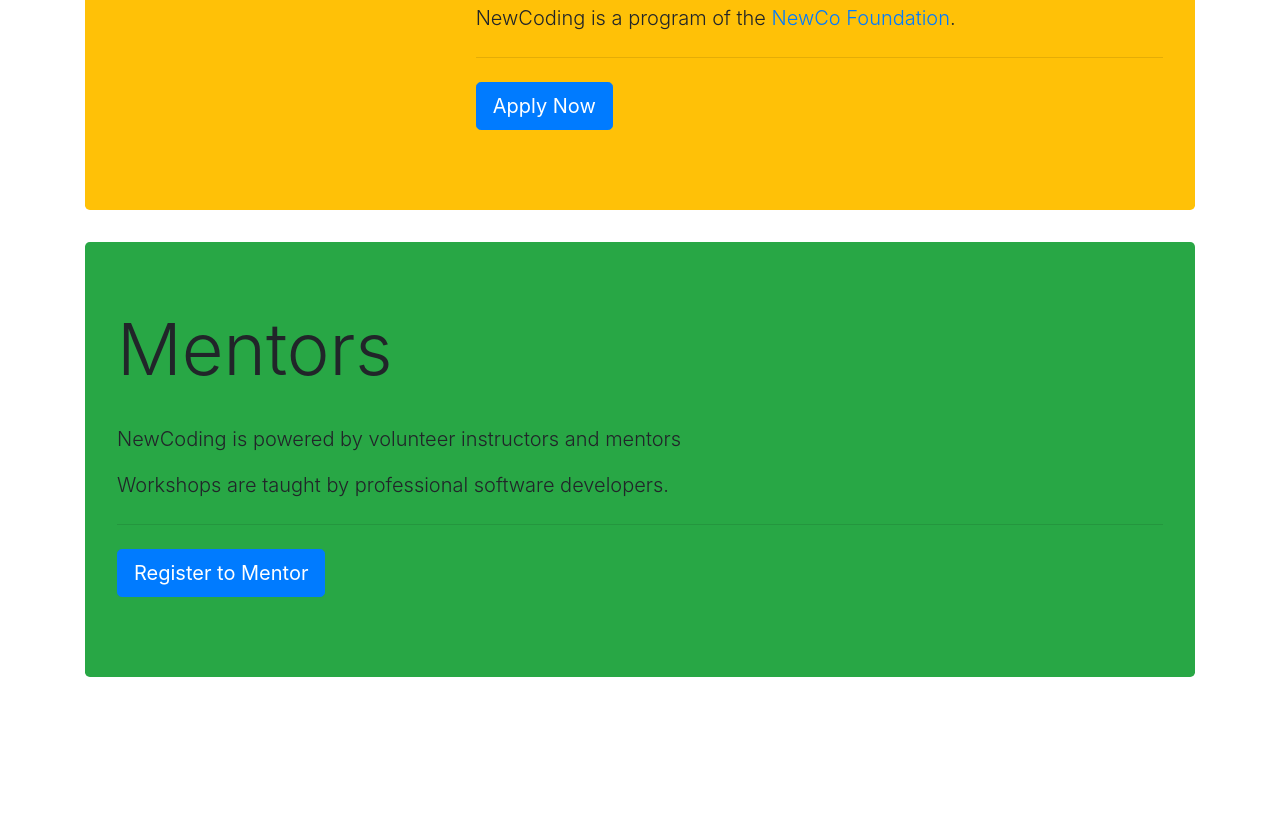
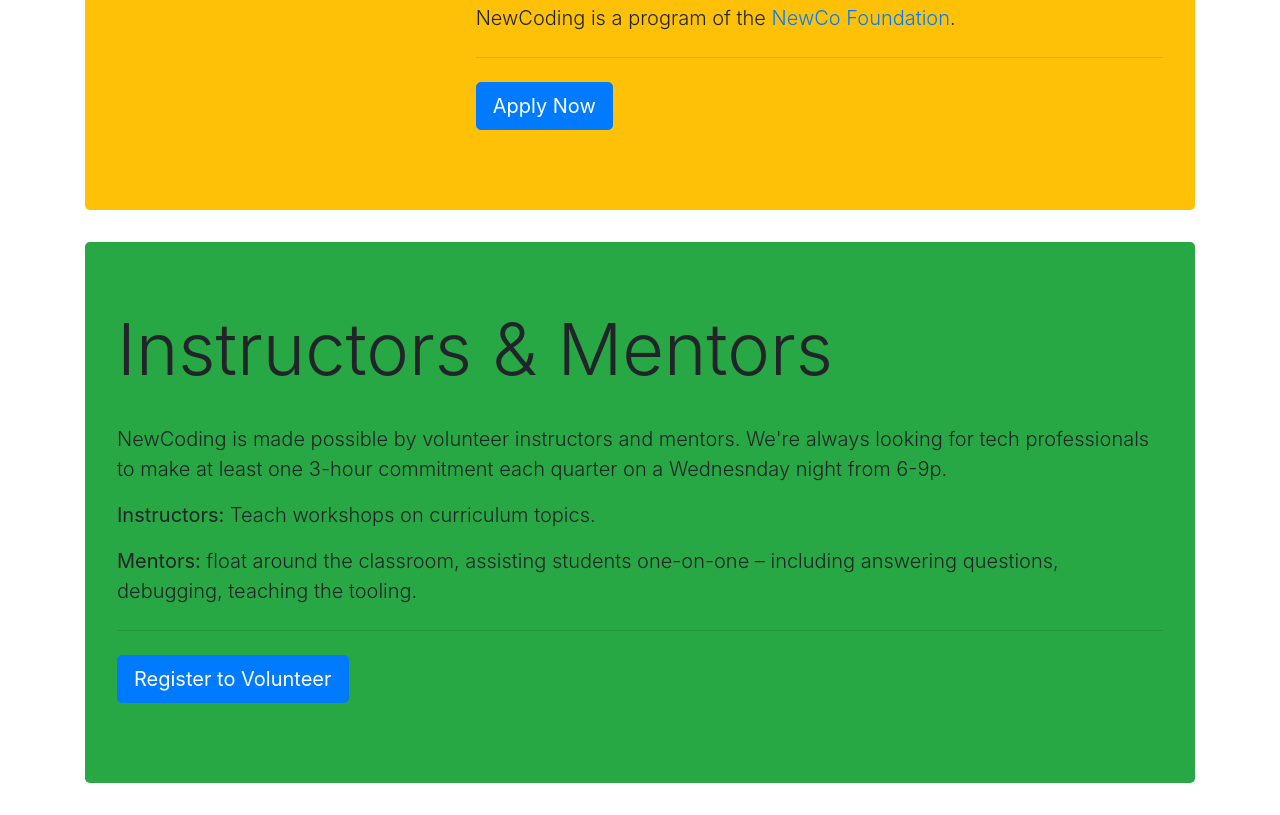
Before and after one commit to newcoding-bootcamp/website-bootstrap, a plain HTML site: page index.html in a window 1280 px wide. Shown: the part 674-1489 px from the top of the page. Before the commit the page ends 1383 px from the top, so only its background shows below. Drawn offline with nearby package versions, Linux system fonts and the light colour scheme.

Commit message:
improve mentors section

```diff
--- a/index.html
+++ b/index.html
@@ -15,10 +15,10 @@
   <meta name="theme-color" content="#ffffff">
 </head>
 <body>
+  <!-- Body Container -->
   <div class="container">
 
     <!-- Intro Jumbotron -->
-
     <div class="jumbotron bg-warning">
       <div class="row">
         <div class="col-lg-4 col-md-8 mx-auto pb-4 mb-4">
@@ -53,28 +53,26 @@
       </div>
     </div>
 
-    <!-- Mentors Jumbotron -->
-
+    <!-- Instructors & Mentors Jumbotron -->
     <div class="jumbotron bg-success">
-
-      <h2 class="display-3 pb-4"><a name="portfolio">Mentors</a></h1>
-
+      <h2 class="display-3 pb-4"><a name="portfolio">Instructors & Mentors</a></h1>
       <div class="row">
         <div class="col-lg-12">
-          <p class="lead">NewCoding is powered by volunteer instructors and mentors</p>
-          <p class="lead">Workshops are taught by professional software developers.</p>
+          <p class="lead">NewCoding is made possible by volunteer instructors and mentors. We're always looking for tech professionals to make at least one 3-hour commitment each quarter on a Wednesnday night from 6-9p.</p>
+          <p class="lead"><strong>Instructors:</strong> Teach workshops on curriculum topics.</p>
+          <p class="lead"><strong>Mentors:</strong> float around the classroom, assisting students one-on-one – including answering questions, debugging, teaching the tooling.</p>
 
           <hr class="my-4">
           <p class="lead">
-            <a class="btn btn-primary btn-lg" href="https://docs.google.com/forms/d/e/1FAIpQLSfSUxC4MDLaxgGwL4XdtPbX6yE-xjiqJQ0L_-RQo6ZScyGDVA/viewform" target="_blank" role="button">Register to Mentor</a>
+            <a class="btn btn-primary btn-lg" href="https://docs.google.com/forms/d/e/1FAIpQLSfSUxC4MDLaxgGwL4XdtPbX6yE-xjiqJQ0L_-RQo6ZScyGDVA/viewform" target="_blank" role="button">Register to Volunteer</a>
           </p>
         </div>
       </div>
-
     </div>
 
+  <!-- End of Body Container -->
+  </div>
 
-  </div>
 	<!-- <script src="{{'/node_modules/jquery/dist/jquery.min.js' | prepend: site.baseurl}}"></script>
 	<script src="{{'/node_modules/popper.js/dist/popper.min.js' | prepend: site.baseurl}}"></script>
   <script src="{{'/node_modules/bootstrap/dist/js/bootstrap.min.js' | prepend: site.baseurl}}"></script>
```
